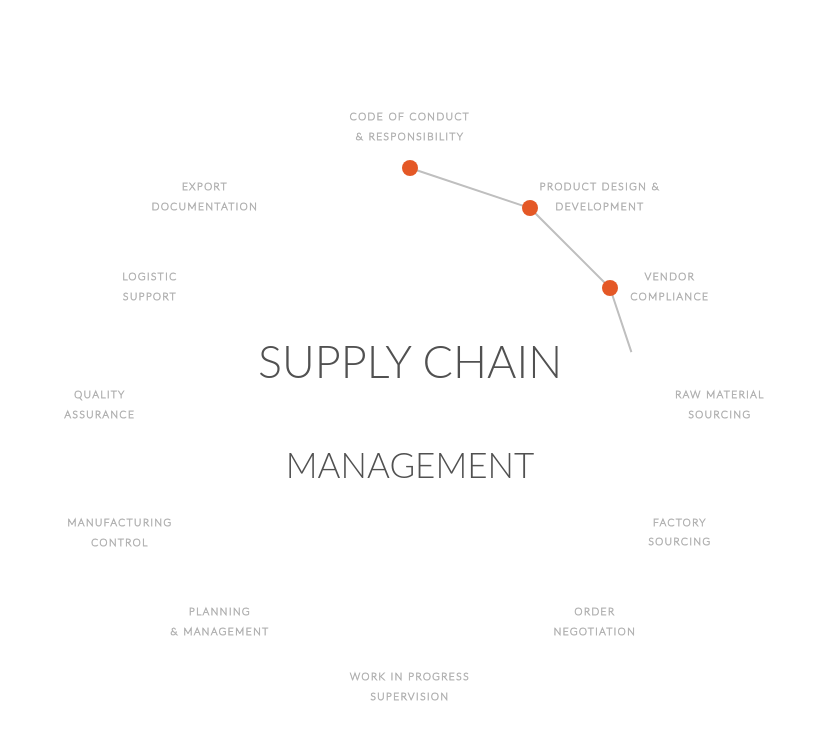
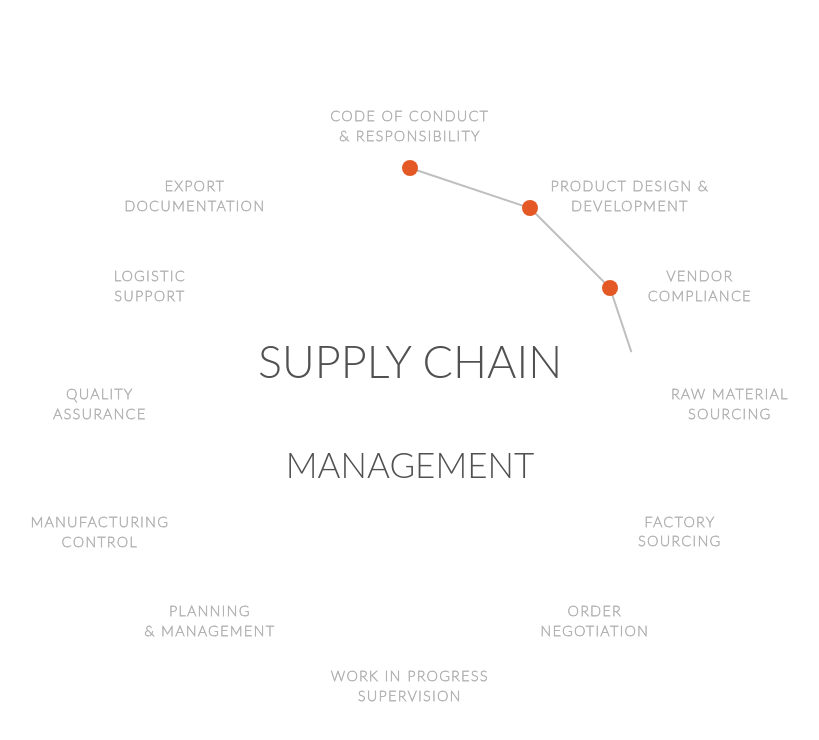
Before and after one commit to faridrony55/poligon_with_12_side, a plain HTML site: page index.html in a window 1280 px wide. Shown: the whole page, without its empty margins (230-1049 px from the left). Drawn offline with Linux system fonts and the light colour scheme.

Commit message:
Update index.html

```diff
--- a/index.html
+++ b/index.html
@@ -15,6 +15,12 @@
   position: absolute;
   width: 600px;
   height: 600px;
+}
+ .small {
+     font: 14px Lato;
+     letter-spacing: 0.1rem;
+     font-weight: lighter;
+
 }
 
 
@@ -242,28 +248,22 @@ svg circle:nth-child(14) {
 			</svg>
 
 			<svg>
-    						<style>
-    							.small {
-    								font: 10px Lato;
-    								letter-spacing: 0.1rem;
-    								font-weight: lighter;
-    							}
-    						</style>
+
     						<text x="450" y="160" class="small" text-anchor="middle" stroke="#b3b3b3" stroke-width="1px" alignment-baseline="middle"> CODE OF CONDUCT
 						    </text>
 						    <text x="450" y="180" class="small" text-anchor="middle" stroke="#b3b3b3" stroke-width="1px" alignment-baseline="middle">  &amp; RESPONSIBILITY
 						    </text>
-						    <text x="640" y="230" class="small" text-anchor="middle" stroke="#b3b3b3" stroke-width="1px" alignment-baseline="middle"> PRODUCT DESIGN &amp;
+						    <text x="670" y="230" class="small" text-anchor="middle" stroke="#b3b3b3" stroke-width="1px" alignment-baseline="middle"> PRODUCT DESIGN &amp;
 						    </text>
-						    <text x="640" y="250" class="small" text-anchor="middle" stroke="#b3b3b3" stroke-width="1px" alignment-baseline="middle">DEVELOPMENT
+						    <text x="670" y="250" class="small" text-anchor="middle" stroke="#b3b3b3" stroke-width="1px" alignment-baseline="middle">DEVELOPMENT
 						    </text>
-						    <text x="710" y="320" class="small" text-anchor="middle" stroke="#b3b3b3" stroke-width="1px" alignment-baseline="middle">VENDOR
+						    <text x="740" y="320" class="small" text-anchor="middle" stroke="#b3b3b3" stroke-width="1px" alignment-baseline="middle">VENDOR
 						    </text>
-						    <text x="710" y="340" class="small" text-anchor="middle" stroke="#b3b3b3" stroke-width="1px" alignment-baseline="middle">COMPLIANCE
+						    <text x="740" y="340" class="small" text-anchor="middle" stroke="#b3b3b3" stroke-width="1px" alignment-baseline="middle">COMPLIANCE
 						    </text>
-						    <text x="760" y="438" class="small" text-anchor="middle" stroke="#b3b3b3" stroke-width="1px" alignment-baseline="middle">RAW MATERIAL
+						    <text x="770" y="438" class="small" text-anchor="middle" stroke="#b3b3b3" stroke-width="1px" alignment-baseline="middle">RAW MATERIAL
 						    </text>
-						    <text x="760" y="458" class="small" text-anchor="middle" stroke="#b3b3b3" stroke-width="1px" alignment-baseline="middle">SOURCING
+						    <text x="770" y="458" class="small" text-anchor="middle" stroke="#b3b3b3" stroke-width="1px" alignment-baseline="middle">SOURCING
 						    </text>
 						    <text x="720" y="566" class="small" text-anchor="middle" stroke="#b3b3b3" stroke-width="1px" alignment-baseline="middle">FACTORY
 						    </text>
@@ -277,11 +277,11 @@ svg circle:nth-child(14) {
 						    </text>
 						    <text x="450" y="740" class="small" text-anchor="middle" stroke="#b3b3b3" stroke-width="1px" alignment-baseline="middle">SUPERVISION
 						    </text>
-						    <text x="260" y="655" class="small" text-anchor="middle" stroke="#b3b3b3" stroke-width="1px" alignment-baseline="middle"> PLANNING</text>
-						    <text x="260" y="675" class="small" text-anchor="middle" stroke="#b3b3b3" stroke-width="1px" alignment-baseline="middle">&amp; MANAGEMENT</text>
-						    <text x="160" y="566" class="small" text-anchor="middle" stroke="#b3b3b3" stroke-width="1px" alignment-baseline="middle">MANUFACTURING
+						    <text x="250" y="655" class="small" text-anchor="middle" stroke="#b3b3b3" stroke-width="1px" alignment-baseline="middle"> PLANNING</text>
+						    <text x="250" y="675" class="small" text-anchor="middle" stroke="#b3b3b3" stroke-width="1px" alignment-baseline="middle">&amp; MANAGEMENT</text>
+						    <text x="140" y="566" class="small" text-anchor="middle" stroke="#b3b3b3" stroke-width="1px" alignment-baseline="middle">MANUFACTURING
 						    </text>
-						    <text x="160" y="586" class="small" text-anchor="middle" stroke="#b3b3b3" stroke-width="1px" alignment-baseline="middle">CONTROL
+						    <text x="140" y="586" class="small" text-anchor="middle" stroke="#b3b3b3" stroke-width="1px" alignment-baseline="middle">CONTROL
 						    </text>
 						    <text x="140" y="438" class="small" text-anchor="middle" stroke="#b3b3b3" stroke-width="1px" alignment-baseline="middle">QUALITY
 						    </text>
@@ -291,9 +291,9 @@ svg circle:nth-child(14) {
 						    </text>
 						    <text x="190" y="340" class="small" text-anchor="middle" stroke="#b3b3b3" stroke-width="1px" alignment-baseline="middle">SUPPORT
 						    </text>
-						    <text x="245" y="230" class="small" text-anchor="middle" stroke="#b3b3b3" stroke-width="1px" alignment-baseline="middle"> EXPORT
+						    <text x="235" y="230" class="small" text-anchor="middle" stroke="#b3b3b3" stroke-width="1px" alignment-baseline="middle"> EXPORT
 						    </text>
-						    <text x="245" y="250" class="small" text-anchor="middle" stroke="#b3b3b3" stroke-width="1px" alignment-baseline="middle">DOCUMENTATION
+						    <text x="235" y="250" class="small" text-anchor="middle" stroke="#b3b3b3" stroke-width="1px" alignment-baseline="middle">DOCUMENTATION
 						    </text>
     					</svg>
 
```
